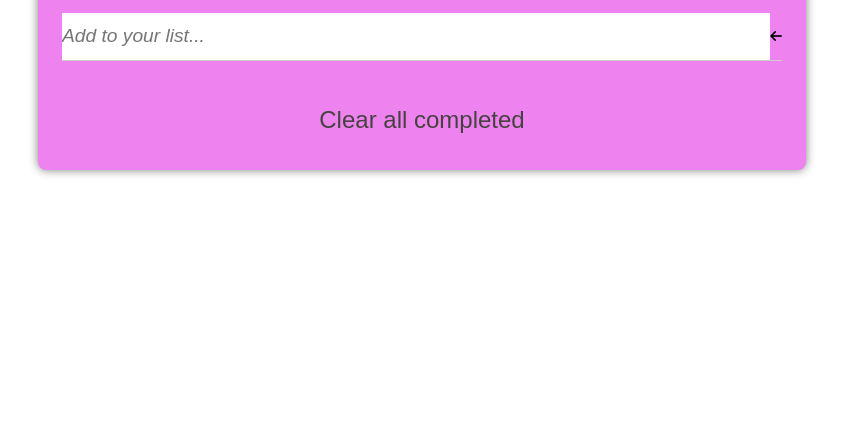
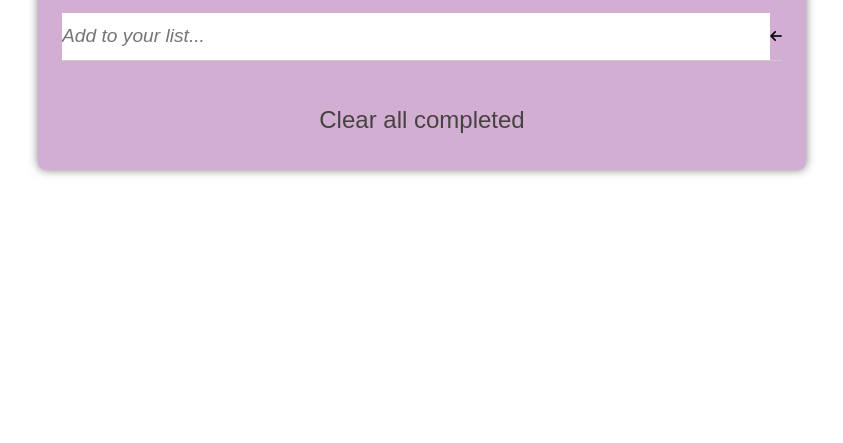
Before and after one commit to ivanmvh/to-do-list-for-review.imvh, a website built with webpack: page src/index.html in a window 1280 px wide. Shown: the part 357-800 px from the top of the page, without its empty margins (218-1061 px from the left). Built offline with nearby package versions, Linux system fonts and the light colour scheme.

Commit message:
Change background color and not underline button

```diff
--- a/src/style.css
+++ b/src/style.css
@@ -30,7 +30,7 @@ body {
 }
 
 #main-sec {
-  background-color: violet;
+  background-color: rgb(211, 174, 211);
   display: flex;
   flex-direction: column;
   gap: 1rem;
@@ -136,7 +136,6 @@ body {
 
 .clear-completed:hover {
   cursor: pointer;
-  text-decoration: underline;
   color: rgb(106, 10, 196);
 }
 
```
Also changed, not shown: dist/index.html, dist/main.js.
